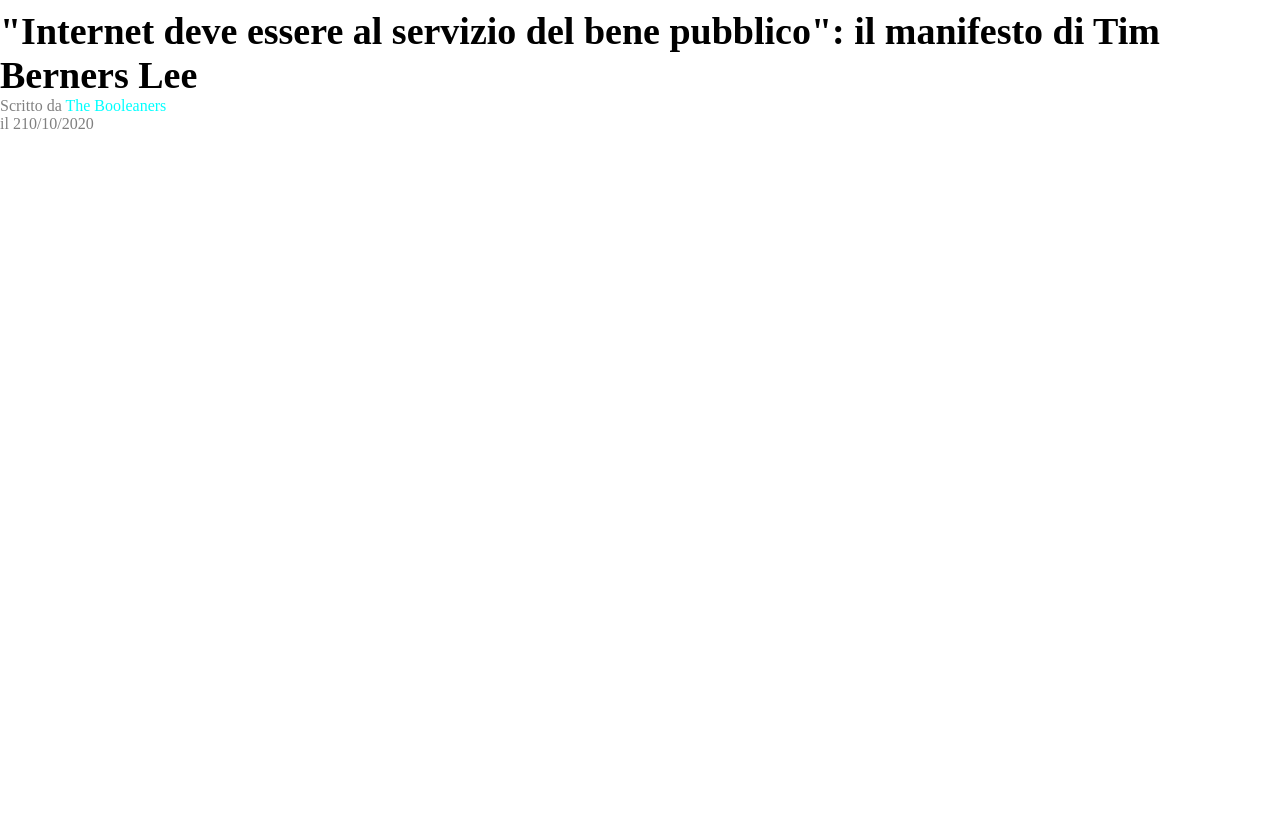
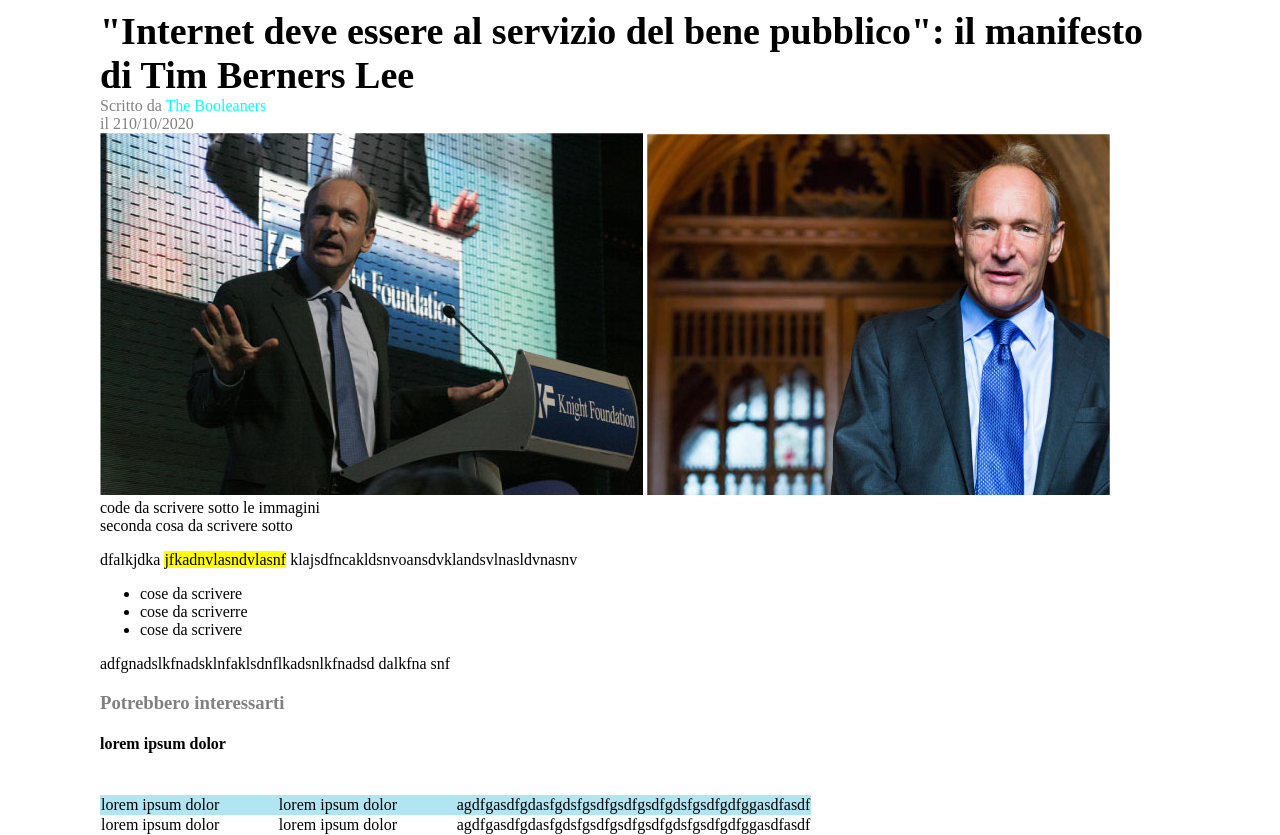
Before and after one commit to Giorgiocirrone/html-css-booleaner, a plain HTML site: page index.html in a window 1280 px wide. Shown: the part 116-951 px from the top of the page. Before the commit the page ends 800 px from the top, so only its background shows below. Drawn offline with Linux system fonts and the light colour scheme.

Commit message:
costruzione paragrafi

```diff
--- a/css/style.css
+++ b/css/style.css
@@ -8,10 +8,13 @@
 
 }
 
-body {
+body,
+figure {
+    /*mettiamo anche figure perchè altrimenti andrebbe sotto */
 
     margin: 0;
     /*togliamo i margini dalla pagina*/
+
 
 
 }
@@ -57,3 +60,30 @@ a {
     text-decoration: none;
     color: aqua;
 }
+
+
+.altezza-tabella {
+    width: 50%;
+}
+
+th {
+    color: #fff;
+    text-align: left;
+    background-color: #fff;
+}
+
+tr {
+    background-color: #b1e5f2;
+
+}
+
+.even {
+    background-color: #fff;
+}
+
+
+table {
+    border-collapse: collapse;
+}
+
+.related-article {}
--- a/index.html
+++ b/index.html
@@ -8,7 +8,7 @@
     <link rel="stylesheet" href="css/style.css">
 </head>
 
-<body>
+<body class="container">
 
     <!--Intestazione iniziale-->
     <div>
@@ -31,6 +31,87 @@
             <time class="testo-grigio testo-grigio" datetime="2020-10-10">il 210/10/2020</time>
         </header>
 
+        <figure>
+            <img src="images/tim-1.jpg" alt="">
+            <img src="images/tim-2.jpg" alt="">
+        </figure>
+        <figcaption>
+            code da scrivere sotto le immagini <br>
+            seconda cosa da scrivere sotto
+        </figcaption>
+
+        <div class="paragrafo-articolo"></div>
+        <p>
+            dfalkjdka <mark>jfkadnvlasndvlasnf</mark> klajsdfncakldsnvoansdvklandsvlnasldvnasnv
+        </p>
+
+        <ul>
+            <li>cose da scrivere</li>
+            <li>cose da scriverre</li>
+            <li>cose da scrivere</li>
+        </ul>
+
+        <table>
+
+
+
+
+
+
+            <thead>
+                <tr>
+                    <th>lorem ipsum dolor</th>
+                    <th>lorem ipsum dolor</th>
+                    <th class="altezza-tabella">lorem ipsum dolor</th>
+
+            </thead>
+            <tbody>
+                <td>lorem ipsum dolor</td>
+                <td>lorem ipsum dolor</td>
+                <td>agdfgasdfgdasfgdsfgsdfgsdfgsdfgdsfgsdfgdfggasdfasdf</td>
+
+                </tr>
+                <tr class="even">
+                    <td>lorem ipsum dolor</td>
+                    <td>lorem ipsum dolor</td>
+                    <td>agdfgasdfgdasfgdsfgsdfgsdfgsdfgdsfgsdfgdfggasdfasdf</td>
+
+                </tr>
+                <p>adfgnadslkfnadsklnfaklsdnflkadsnlkfnadsd
+                    dalkfna snf
+                </p>
+
+
+            </tbody>
+
+            <aside>
+                <div class="related-article">
+                    <h3 class="testo-grigio">Potrebbero interessarti</h3>
+                </div>
+
+
+
+                <div>
+
+                </div>
+                <h4>lorem ipsum dolor</h4>
+
+                <div>
+
+                </div>
+
+
+
+
+            </aside> <!--aside-->
+
+
+
+
+
+        </table>
+
+
 
 
 
```
